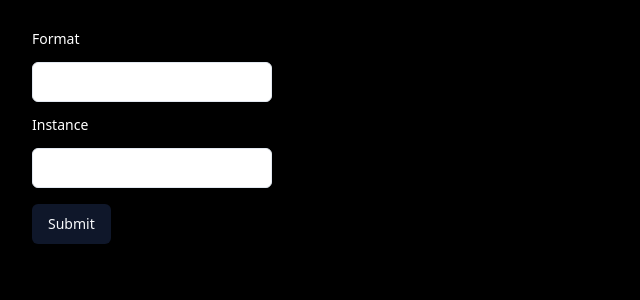
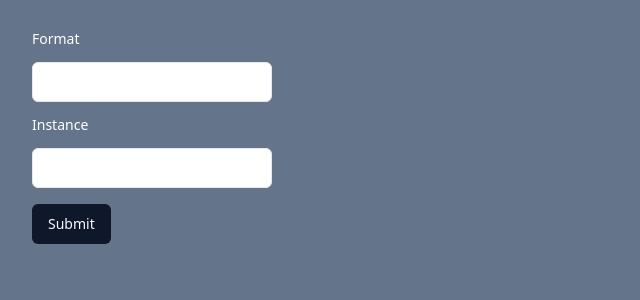
Before and after one commit to HFaifman/Challenge, a React (Vite) app: page / in a window 1280 px wide. Shown: the top 300 px of the page, without its empty margins (0-640 px from the left). Built offline with nearby package versions, Linux system fonts and the light colour scheme.

Commit message:
changed body background color and fixed readME text

```diff
--- a/src/globals.css
+++ b/src/globals.css
@@ -82,5 +82,5 @@ html {
 
 body {
   height: 100%;
-  background-color: rgb(0, 0, 0);
+  background-color: rgb(100 116 139);
 }
```
Also changed, not shown: 1 other file (tests, documents, lock files or other folders).
